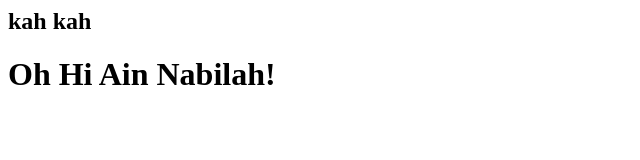
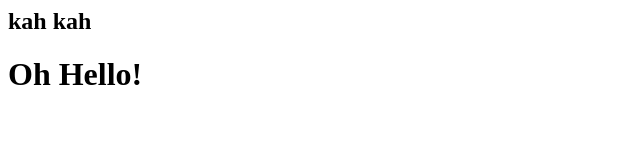
Before and after one commit to azmanainna/unikl2016, a plain HTML site: page index.html in a window 1280 px wide. Shown: the whole page, without its empty margins (0-640 px from the left). Drawn offline with Linux system fonts and the light colour scheme.

Commit message:
staging first

```diff
--- a/index.html
+++ b/index.html
@@ -5,6 +5,6 @@
 	<body>
 		<h2> kah kah </h2>
 
-		<h1>Oh Hi Ain Nabilah!</h1>
+		<h1>Oh Hello!</h1>
 	</body>
 </html>
```
